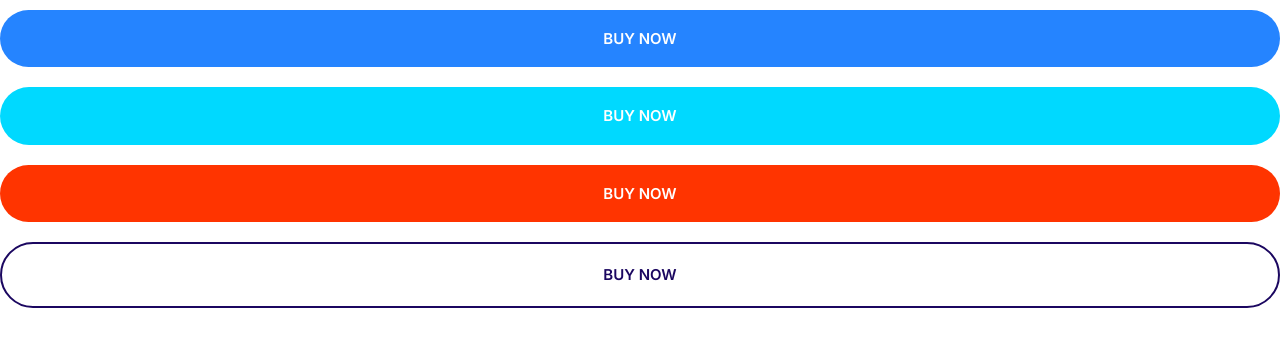
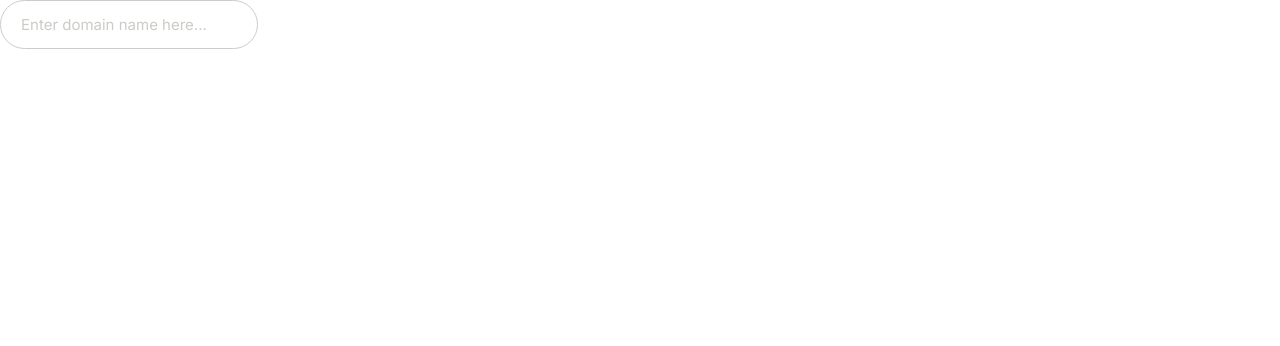
Before and after one commit to diego-cuadros/moshified, a plain HTML site: page index.html in a window 1280 px wide. Drawn offline with Linux system fonts and the light colour scheme.

Commit message:
Building input field

```diff
--- a/css/styles.css
+++ b/css/styles.css
@@ -163,13 +163,13 @@ a{
 }
 
 .icon-container{
+    align-items: center;
     background: #f3f9fa;
-    width: 64px;
-    height: 64px;
     border-radius: 100%;
     display:inline-flex;
+    height: 64px;
     justify-content: center;
-    align-items: center;
+    width: 64px;
 }
 
 /* Buttons */
@@ -180,9 +180,9 @@ a{
     cursor:pointer;
     font-size:1.8rem;
     font-weight: 600;
+    margin:1rem 0rem;
     padding: 2rem 3rem;
     text-align: center;
-    margin:1rem 0rem;
     text-transform: uppercase;
     white-space: nowrap;
 }
@@ -236,3 +236,23 @@ a{
         font-size:1.5rem;
     }
 }
+
+/* Inputs */
+
+.input{
+    border-radius: 30px;
+    border:1px solid #ccc;
+    color:var(--color-headings);
+    font-size: 2rem;
+    outline: 0;
+    padding:1.5rem 2rem;
+}
+
+::placeholder{
+    color:#cdcbc7;
+}
+
+
+@media screen and (min-width:1024px){
+    .input{font-size: 1.5rem;}
+}
--- a/index.html
+++ b/index.html
@@ -15,11 +15,6 @@
     <link rel="stylesheet" href="css/styles.css" />
   </head>
   <body>
-    <a href="#"><button class="btn btn--primary btn--block">Buy Now</button></a>
-    <a href="#"
-      ><button class="btn btn--secondary btn--block">Buy Now</button></a
-    >
-    <a href="#"><button class="btn btn--accent btn--block">Buy Now</button></a>
-    <a href="#" class="btn btn--outline btn--block">Buy Now</a>
+    <input type="text" class="input" placeholder="Enter domain name here..." />
   </body>
 </html>
```
Also changed, not shown: components/buttons.html (added, +4 -0 lines), components/inputs.html (added, +1 -0 lines).
